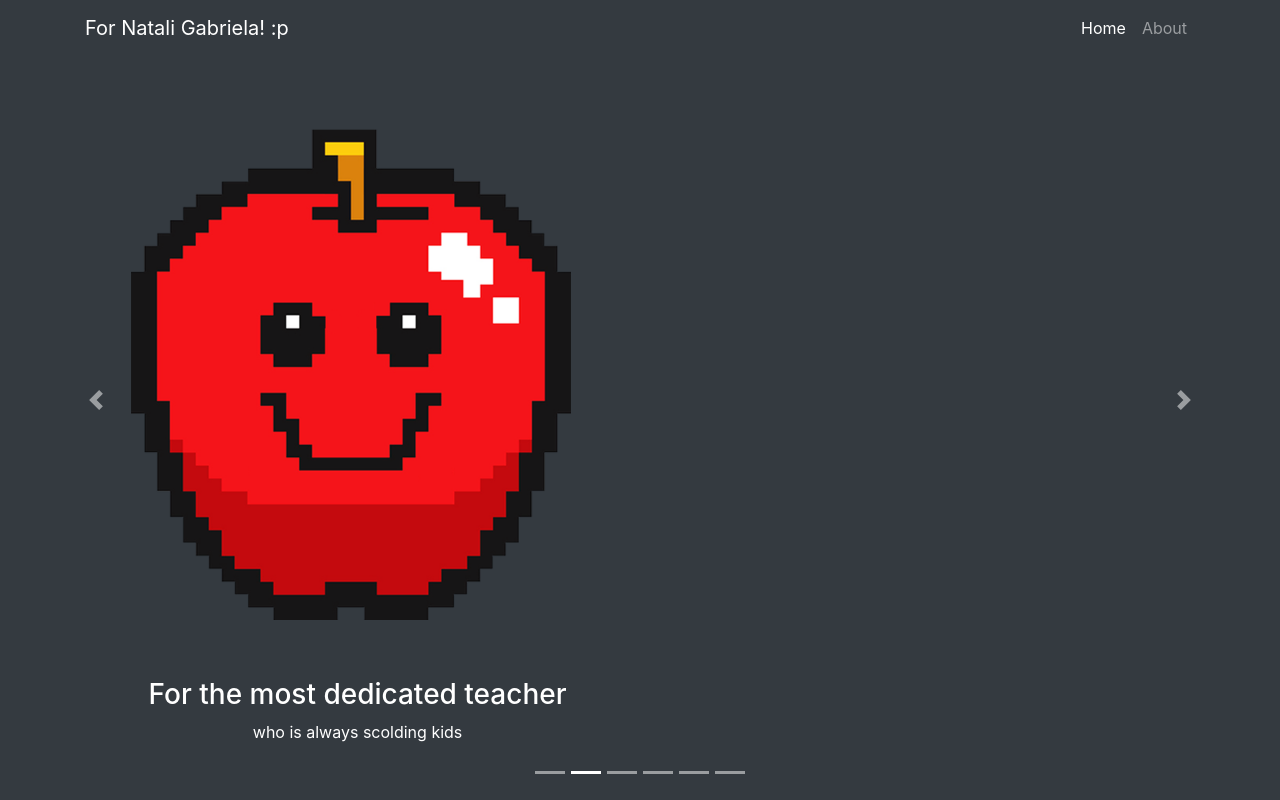
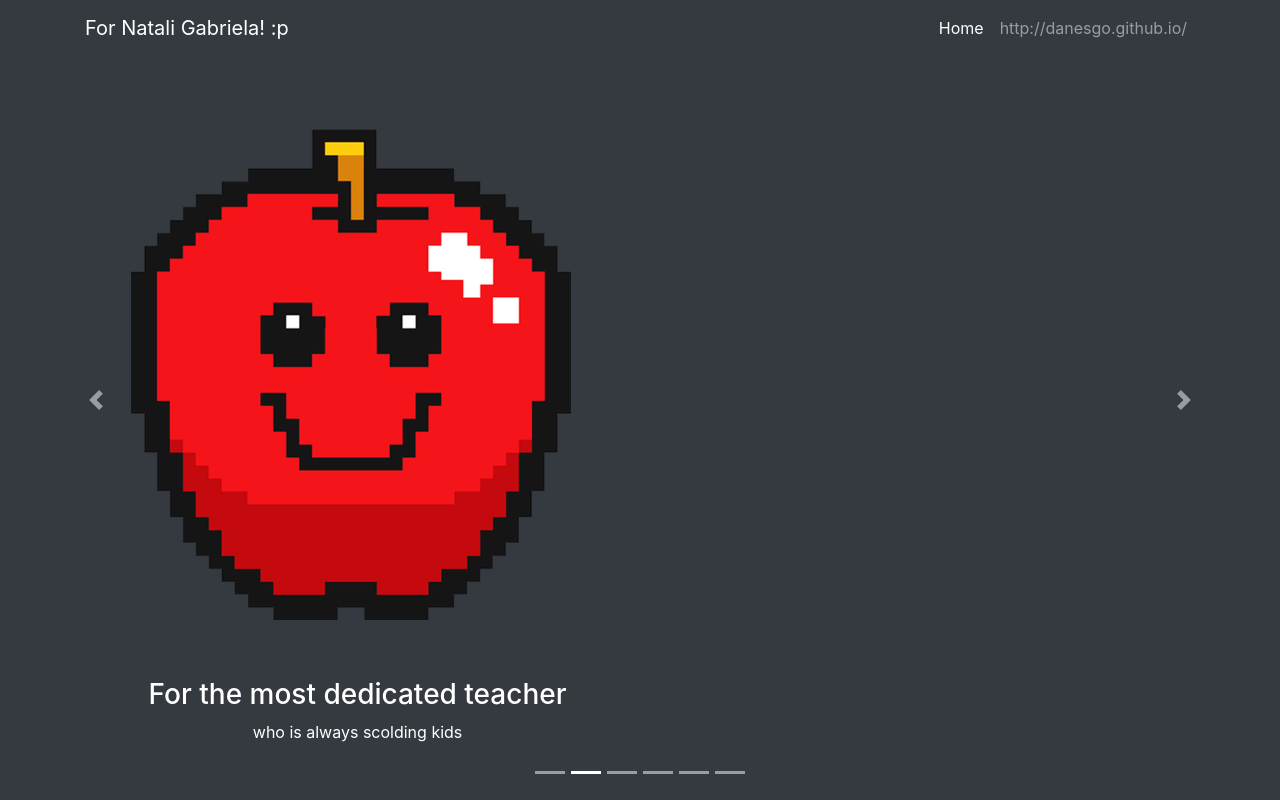
Before and after one commit to danesgo/natnat, a website: page index.html in a window 1280 px wide. Shown: the top 800 px of the page. Drawn offline with Linux system fonts and the light colour scheme.

Commit message:
added danesgo in contact page

```diff
--- a/index.html
+++ b/index.html
@@ -35,7 +35,7 @@
               </a>
             </li>
             <li class="nav-item">
-              <a class="nav-link" href="#">About</a>
+              <a class="nav-link" href="#">http://danesgo.github.io/</a>
             </li>
 			<!--
             <li class="nav-item">
```
